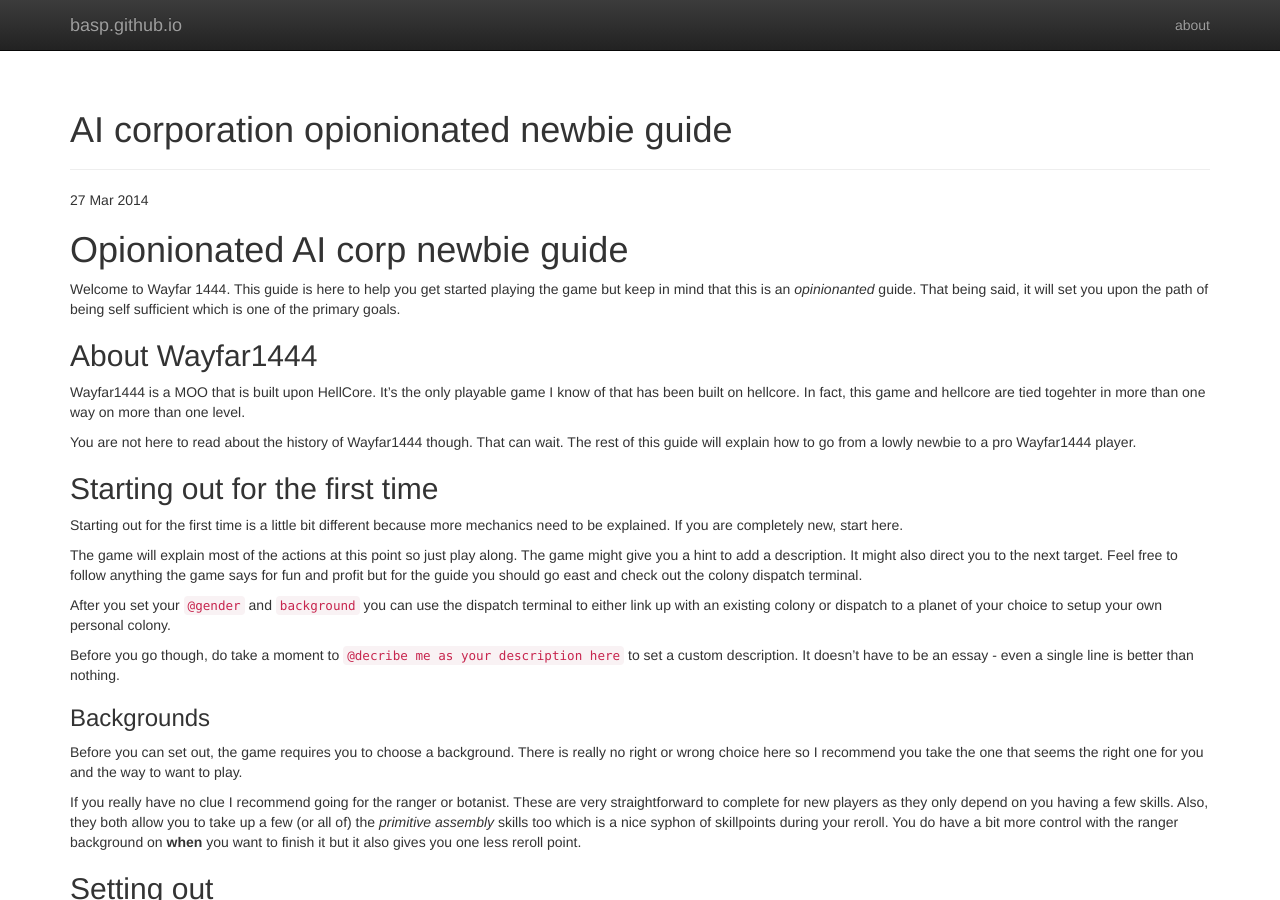
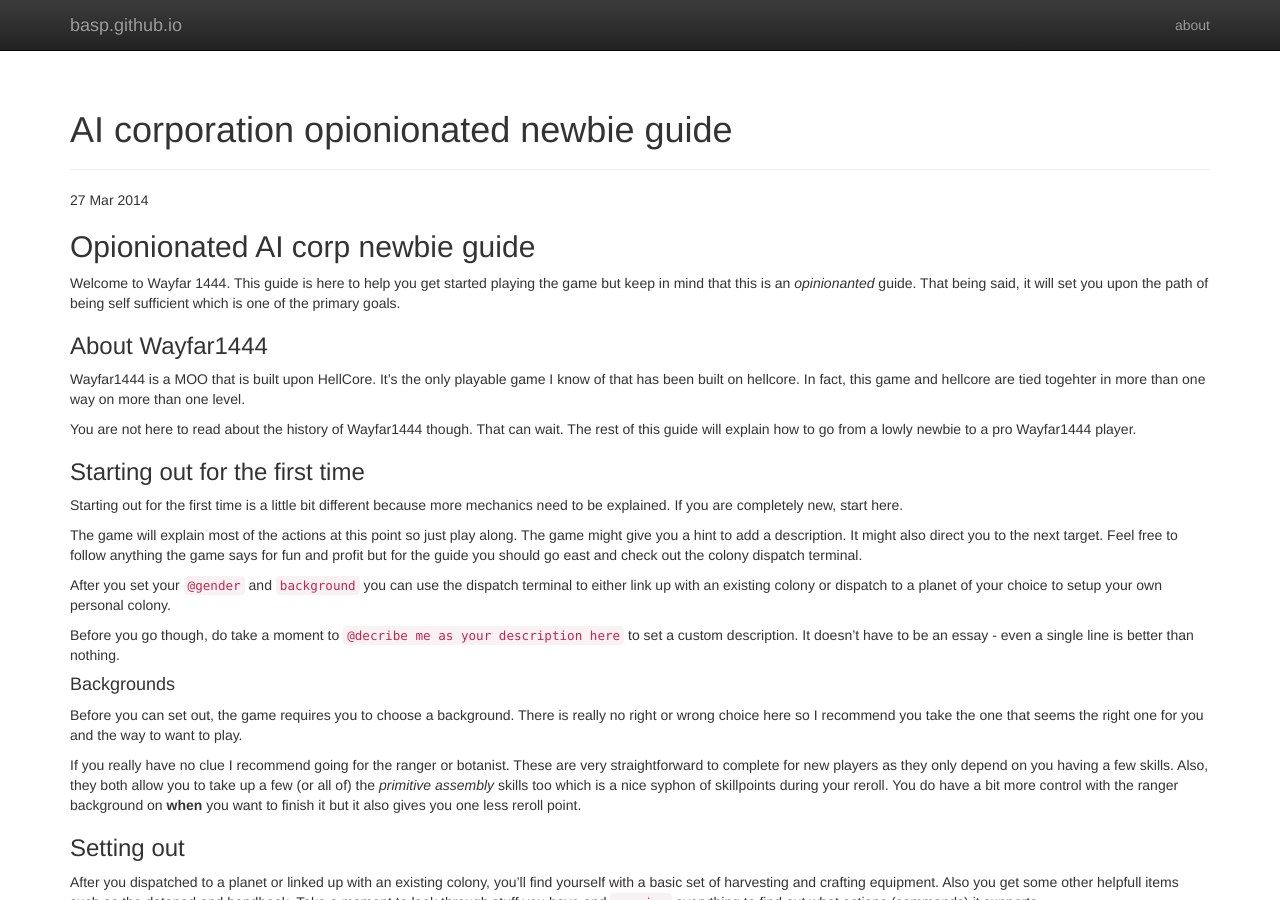
Before and after one commit to basp/basp.github.io, a Jekyll site: the page built from _posts/2014-03-27-AI-opinionated-newbie-guide.md, in a window 1280 px wide and 900 px high. Built offline with Jekyll 4.4.1, drawn with Linux system fonts in a browser that asks for light colours; nearby versions of some CDN libraries; Markdown is read by kramdown in place of the engine named in the settings.

Commit message:
Formatting

```diff
--- a/_posts/2014-03-27-AI-opinionated-newbie-guide.md
+++ b/_posts/2014-03-27-AI-opinionated-newbie-guide.md
@@ -3,15 +3,15 @@ title: AI corporation opionionated newbie guide
 tags: games, wayfar1444, moo
 layout: post
 ---
-# Opionionated AI corp newbie guide
+## Opionionated AI corp newbie guide
 Welcome to Wayfar 1444. This guide is here to help you get started playing the game but keep in mind that this is an _opinionanted_ guide. That being said, it will set you upon the path of being self sufficient which is one of the primary goals.
 
-## About Wayfar1444
+### About Wayfar1444
 Wayfar1444 is a MOO that is built upon HellCore. It's the only playable game I know of that has been built on hellcore. In fact, this game and hellcore are tied togehter in more than one way on more than one level.
 
 You are not here to read about the history of Wayfar1444 though. That can wait. The rest of this guide will explain how to go from a lowly newbie to a pro Wayfar1444 player.
 
-## Starting out for the first time
+### Starting out for the first time
 Starting out for the first time is a little bit different because more mechanics need to be explained. If you are completely new, start here.
 
 The game will explain most of the actions at this point so just play along. The game might give you a hint to add a description. It might also direct you to the next target. Feel free to follow anything the game says for fun and profit but for the guide you should go east and check out the colony dispatch terminal.
@@ -20,15 +20,15 @@ After you set your `@gender` and `background` you can use the dispatch terminal
 
 Before you go though, do take a moment to `@decribe me as your description here` to set a custom description. It doesn't have to be an essay - even a single line is better than nothing.
 
-### Backgrounds
+#### Backgrounds
 Before you can set out, the game requires you to choose a background. There is really no right or wrong choice here so I recommend you take the one that seems the right one for you and the way to want to play.
 
 If you really have no clue I recommend going for the ranger or botanist. These are very straightforward to complete for new players as they only depend on you having a few skills. Also, they both allow you to take up a few (or all of) the _primitive assembly_ skills too which is a nice syphon of skillpoints during your reroll. You do have a bit more control with the ranger background on __when__ you want to finish it but it also gives you one less reroll point.
 
-## Setting out
+### Setting out
 After you dispatched to a planet or linked up with an existing colony, you'll find yourself with a basic set of harvesting and crafting equipment. Also you get some other helpfull items such as the datapad and handbook. Take a moment to look through stuff you have and `examine` everything to find out what actions (commands) it supports.
 
-## TODO
+### TODO
 * Learn the primitive assembly skills (these are useful for almost all builds, especially when starting out)
 
 * Love the datapad that you are given; you an "lookup <thing> with datapad" and it will tell you how/what tool you need to make it
```
